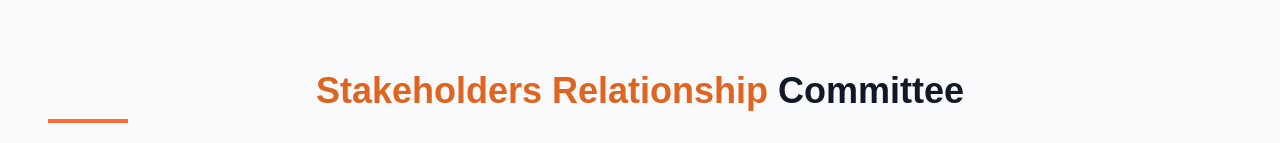
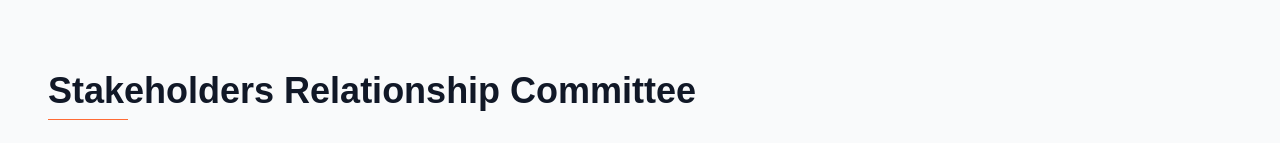
Before and after one commit to mk-refex/RefexRenewables, a React (Vite) app in the folder client/: page /stakeholders-relationship-committee in a window 1280 px wide. Shown: the part 809-952 px from the top of the page. Built offline with nearby package versions, Linux system fonts and the light colour scheme.

Commit message:
Fix: Headings of about us

```diff
--- a/client/src/pages/audit-committee/components/CommitteeMembers.tsx
+++ b/client/src/pages/audit-committee/components/CommitteeMembers.tsx
@@ -26,11 +26,11 @@ const CommitteeMembers: React.FC = () => {
     <section id="content" className="py-20 bg-gray-50">
       <div className="container mx-auto px-6 lg:px-12">
         <div className="max-w-7xl mx-auto">
-          <div className="mb-16 text-center">
+          <div className="mb-16">
             <h2 className="text-4xl font-bold text-gray-900 mb-2">
-              <span className="text-orange-500">Audit</span> Committee
+              Audit Committee
             </h2>
-            <div className="w-20 h-1 bg-[#FF6B35]"></div>
+            <div className="w-20 h-[1px] bg-[#FF6B35]"></div>
           </div>
 
           <div className="grid md:grid-cols-2 lg:grid-cols-3 gap-8 justify-items-center">
--- a/client/src/pages/board-of-directors/components/BoardMembers.tsx
+++ b/client/src/pages/board-of-directors/components/BoardMembers.tsx
@@ -160,11 +160,11 @@ export default function BoardMembers() {
     <>
       <section id="board-members" className="py-20 bg-white">
         <div className="container mx-auto px-6">
-          <div className="mb-16 text-center">
+          <div className="mb-16">
             <h2 className="text-4xl font-bold text-gray-900 mb-2">
               <span className="text-[#FF6B35]"></span> Board of Directors
             </h2>
-            <div className="w-20 h-1 bg-[#FF6B35]"></div>
+            <div className="w-20 h-[1px] bg-[#FF6B35]"></div>
           </div>
 
           <div className="grid grid-cols-1 md:grid-cols-2 lg:grid-cols-3 gap-8 mb-16">
--- a/client/src/pages/nomination-remuneration-committee/components/CommitteeMembers.tsx
+++ b/client/src/pages/nomination-remuneration-committee/components/CommitteeMembers.tsx
@@ -24,12 +24,11 @@ export default function CommitteeMembers() {
     <section id="content" className="py-20 bg-gray-50">
       <div className="container mx-auto px-6 lg:px-12">
         <div className="max-w-7xl mx-auto">
-          <div className="mb-16 text-center">
+          <div className="mb-16">
             <h2 className="text-4xl font-bold text-gray-900 mb-2">
-              <span className="text-orange-500">Nomination & Remuneration</span>{" "}
-              Committee
+              Nomination & Remuneration Committee
             </h2>
-            <div className="w-20 h-1 bg-[#FF6B35]"></div>
+            <div className="w-20 h-[1px] bg-[#FF6B35]"></div>
           </div>
 
           <div className="grid md:grid-cols-2 lg:grid-cols-3 gap-8 justify-items-center">
--- a/client/src/pages/stakeholders-relationship-committee/components/CommitteeMembers.tsx
+++ b/client/src/pages/stakeholders-relationship-committee/components/CommitteeMembers.tsx
@@ -26,12 +26,11 @@ const CommitteeMembers: React.FC = () => {
     <section id="content" className="py-20 bg-gray-50">
       <div className="container mx-auto px-6 lg:px-12">
         <div className="max-w-7xl mx-auto">
-          <div className="mb-16 text-center">
+          <div className="mb-16">
             <h2 className="text-4xl font-bold text-gray-900 mb-2">
-              <span className="text-orange-500">Stakeholders Relationship</span>{" "}
-              Committee
+              Stakeholders Relationship Committee
             </h2>
-            <div className="w-20 h-1 bg-[#FF6B35]"></div>
+            <div className="w-20 h-[1px] bg-[#FF6B35]"></div>
           </div>
 
           <div className="grid md:grid-cols-2 lg:grid-cols-3 gap-8 justify-items-center">
```
